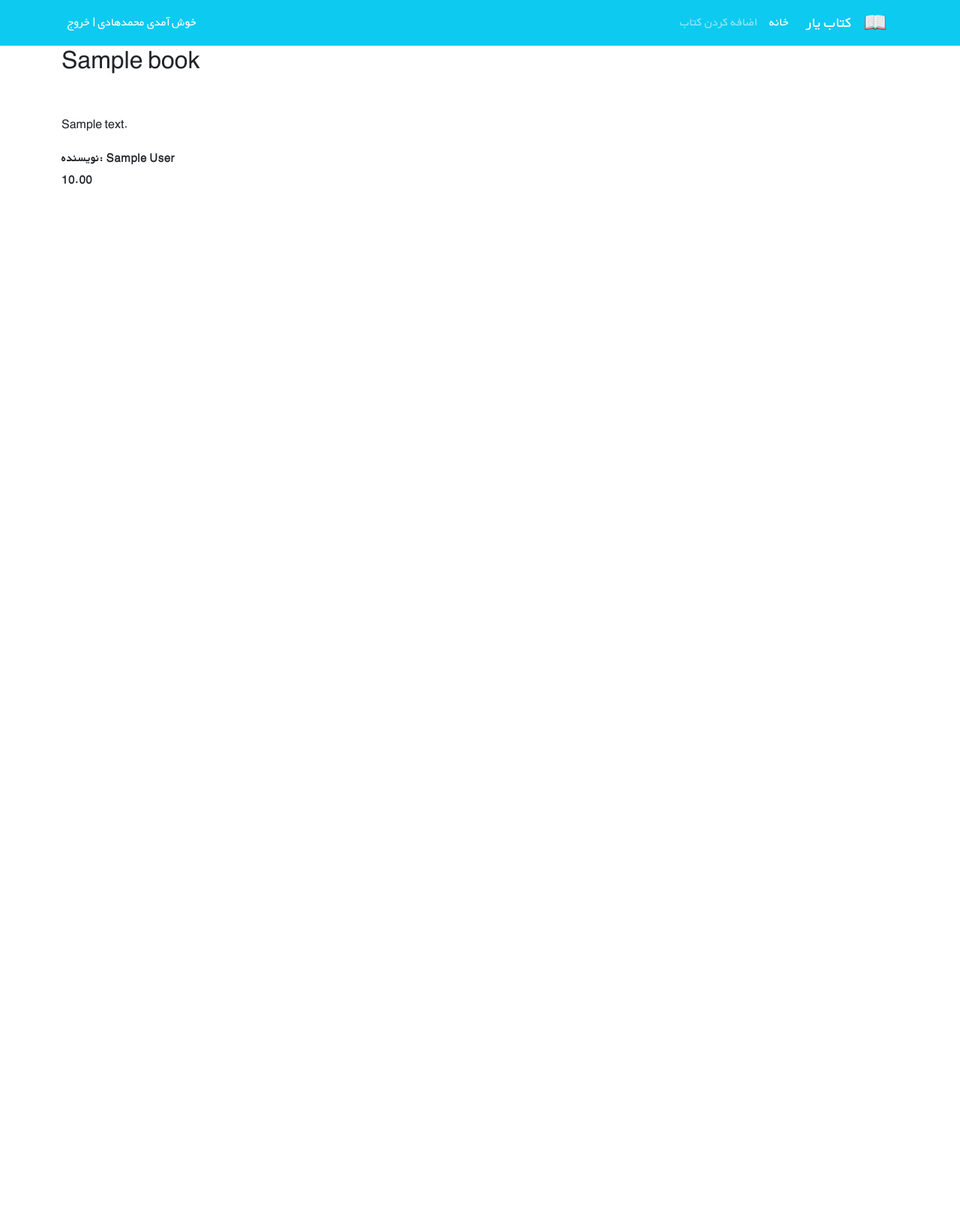
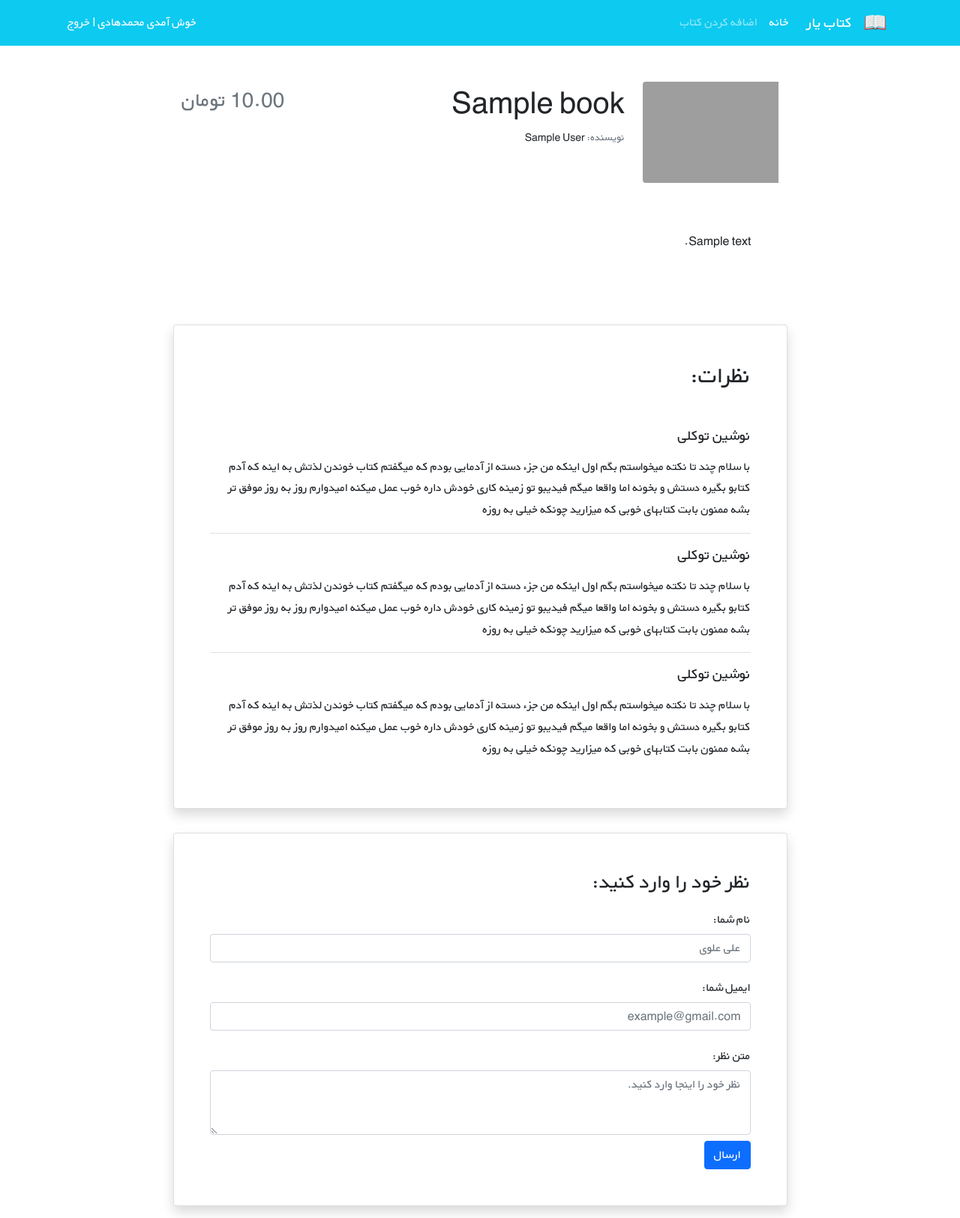
Before and after one commit to sina-rastgouyan/django_course_bookstore_project, a Django app: page /books/1/ in a window 1280 px wide. Shown: the whole page at 75% size. Before the commit the page ends 246 px from the top, so only its background shows below. Run offline with Django 4.2, Linux system fonts and the light colour scheme; tables that the repository leaves empty hold one stand-in row (values such as "Sample post"); grey boxes are pictures that could not be loaded.

Commit message:
frontend templates add to book creation

```diff
--- a/books/templates/books/book_detail.html
+++ b/books/templates/books/book_detail.html
@@ -2,9 +2,81 @@
 
 {% block page_title %}جزئیات کتاب {{book.title}}{% endblock %}
 {% block content %}
-    <h2>{{book.title|capfirst}}</h2>
-    <br>
-    <p>{{book.description|linebreaks}}</p>
-    <b>نویسنده: {{book.author|capfirst}}</b>
-    <p><b>{{book.price}}</b></p>
+    <div class="container mt-5" dir="rtl">
+        <div class="">
+            <div class="">
+                <div class="d-flex justify-content-center">
+                    <div class="row w-sm-75 w-100">
+                        <div class="col-xs-12 col-md-3 d-flex justify-content-center">
+                            <div>
+                                <img src="https://newcdn.fidibo.com/images/books/65579_50411_normal.jpg"
+                                    class="img-fluid rounded-start" alt="...">
+                            </div>
+                        </div>
+                        <div class="col-xs-12 col-md-6 text-center text-md-end mt-md-1 mt-4">
+                            <h1>{{ book.title }}</h1>
+                            <h5 class="small my-1"><span class="text-muted">نویسنده: </span>{{book.author}}</h5>
+                        </div>
+                        <div class="col-xs-12 col-md-3 d-flex flex-column">
+                            <h3 class="align-self-center pt-2 text-muted align-self-md-end">
+                                {{book.price}} تومان
+                            </h3>
+                        </div>
+                    </div>
+                </div>
+
+                <div class="d-flex justify-content-center">
+                    <div class="my-3 p-5 w-sm-75 w-100">
+                        {{book.description|linebreaks}}
+                    </div>
+                </div>
+
+                <div class="d-flex justify-content-center">
+                    <div class="card shadow my-3 p-5 w-sm-75 w-100">
+                        <h2 class="mb-5">نظرات:</h2>
+                        <div class="border-bottom mb-3">
+                            <h5 class="mb-3">نوشین توکلی</h5>
+                            <p>با سلام چند تا نکته میخواستم بگم اول اینکه من جزء دسته از آدمایی بودم که میگفتم کتاب خوندن لذتش
+                                به اینه که آدم کتابو بگیره دستش و بخونه اما واقعا میگم فیدیبو تو زمینه کاری خودش داره خوب عمل
+                                میکنه امیدوارم روز به روز موفق تر بشه ممنون بابت کتابهای خوبی که میزارید چونکه خیلی به روزه</p>
+                        </div>
+                        <div class="border-bottom mb-3">
+                            <h5 class="mb-3">نوشین توکلی</h5>
+                            <p>با سلام چند تا نکته میخواستم بگم اول اینکه من جزء دسته از آدمایی بودم که میگفتم کتاب خوندن لذتش
+                                به اینه که آدم کتابو بگیره دستش و بخونه اما واقعا میگم فیدیبو تو زمینه کاری خودش داره خوب عمل
+                                میکنه امیدوارم روز به روز موفق تر بشه ممنون بابت کتابهای خوبی که میزارید چونکه خیلی به روزه</p>
+                        </div>
+                        <div>
+                            <h5 class="mb-3">نوشین توکلی</h5>
+                            <p>با سلام چند تا نکته میخواستم بگم اول اینکه من جزء دسته از آدمایی بودم که میگفتم کتاب خوندن لذتش
+                                به اینه که آدم کتابو بگیره دستش و بخونه اما واقعا میگم فیدیبو تو زمینه کاری خودش داره خوب عمل
+                                میکنه امیدوارم روز به روز موفق تر بشه ممنون بابت کتابهای خوبی که میزارید چونکه خیلی به روزه</p>
+                        </div>
+                    </div>
+                </div>
+
+                <div class="d-flex justify-content-center">
+                    <div class="card shadow my-3 p-5 w-sm-75 w-100">
+                        <h3>نظر خود را وارد کنید:</h3>
+                        <form method="POST">
+                            <div class="form-group py-2">
+                                <label class="py-1" for="author_name">نام شما:</label>
+                                <input type="text" class="form-control" placeholder="علی علوی" name="author_name">
+                            </div>
+                            <div class="form-group py-2">
+                                <label class="py-1" for="email">ایمیل شما:</label>
+                                <input type="email" class="form-control" placeholder="example@gmail.com" name="email">
+                            </div>
+                            <div class="form-group py-2">
+                                <label class="py-1" for="comment_text">متن نظر:</label>
+                                <textarea class="form-control" name="text" rows="3"
+                                        placeholder="نظر خود را اینجا وارد کنید."></textarea>
+                            </div>
+                            <button type="submit" class="btn btn-primary">ارسال</button>
+                        </form>
+                    </div>
+                </div>
+            </div>
+        </div>
+    </div>
 {% endblock %}
```
